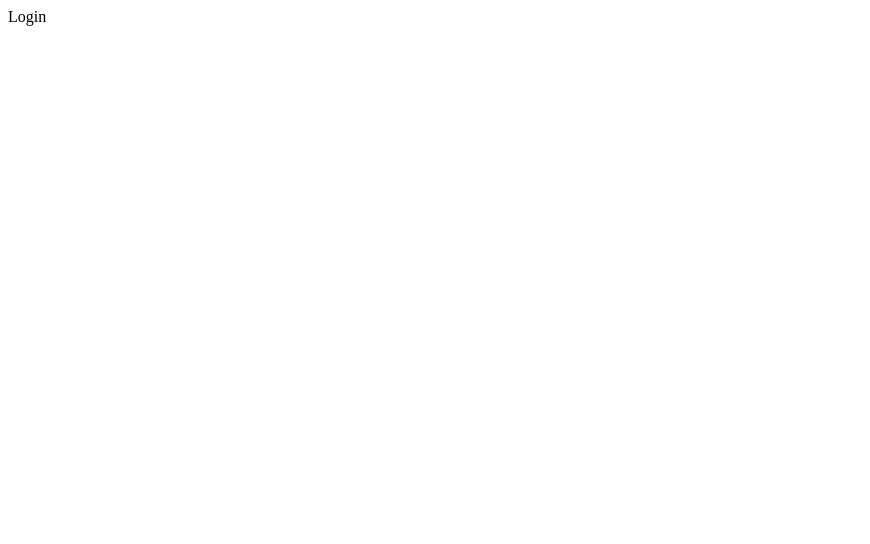
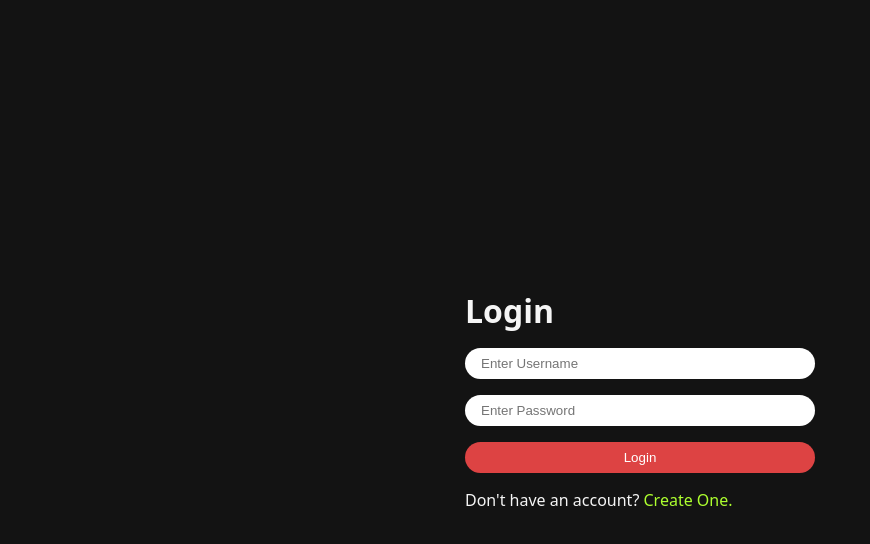
Before and after one commit to AnantKumarSingh26/C-Backend-Frontend, a React app in the folder Insta-14/Frontend/: page /login in a window 1280 px wide. Shown: the top 544 px of the page, without its empty margins (0-870 px from the left). Built offline with nearby package versions, Linux system fonts and the light colour scheme; the HTML template or start-up script is replaced by a standard one.

Commit message:
UI ready-> backend services for f2b com.

```diff
--- a/Insta-14/Frontend/package.json
+++ b/Insta-14/Frontend/package.json
@@ -12,7 +12,8 @@
   "dependencies": {
     "react": "^19.2.7",
     "react-dom": "^19.2.7",
-    "react-router": "^8.3.0"
+    "react-router": "^8.3.0",
+    "sass": "^1.101.7"
   },
   "devDependencies": {
     "@eslint/js": "^10.0.1",
--- a/Insta-14/Frontend/src/App.jsx
+++ b/Insta-14/Frontend/src/App.jsx
@@ -1,5 +1,8 @@
 import { RouterProvider } from "react-router"
 import { router } from "./App.Routes"
+import "./Features/shared/global.scss"
+
+
 function App() {
 
 
--- /dev/null
+++ b/Insta-14/Frontend/src/Features/auth/pages/Login.jsx
@@ -0,0 +1,27 @@
+import React from 'react'
+import "../style/form.scss"
+import { Link } from 'react-router'
+
+
+const Login = () => {
+
+  const handleSubmit = (e) => {
+    e.preventDefault()
+  }
+
+  return (
+    <main>
+      <div className="form-container">
+        <h1>Login</h1>
+        <form onSubmit={handleSubmit}>
+          <input type="text" name='username' placeholder='Enter Username'  id='username'/>
+          <input type="password" name='password' placeholder='Enter Password' id='password' />
+          <button className='button primary-button'>Login</button>
+        </form>
+        <p>Don't have an account? <Link to="/register">Create One.</Link></p>
+      </div>
+    </main>
+  )
+}
+
+export default Login
--- /dev/null
+++ b/Insta-14/Frontend/src/Features/auth/pages/Register.jsx
@@ -0,0 +1,25 @@
+import React from 'react'
+import { Link } from 'react-router'
+
+const Register = () => {
+  const handleSubmit = (e) => {
+    e.preventDefault()
+  }
+
+  return (
+    <main>
+      <div className="form-container">
+        <h1>Register</h1>
+        <form onSubmit={handleSubmit}>
+          <input required type="text" name='username' id='username' placeholder='Enter Username' />
+          <input required type="email" id='email' name='email' placeholder='Enter Email' />
+          <input required type="password" name='password' id='password' placeholder='Enter Password' />
+          <button className='button primary-button'>Register</button>
+        </form>
+        <p>Already have an account? <Link to="/login">Sign in.</Link></p>
+      </div>
+    </main>
+  )
+}
+
+export default Register
--- /dev/null
+++ b/Insta-14/Frontend/src/Features/auth/style/form.scss
@@ -0,0 +1,26 @@
+@mixin flex-column($gap: 0rem) {
+  display: flex;
+  flex-direction: column;
+  gap: $gap;
+}
+
+main {
+  min-height: 100vh;
+  width: 100%;
+  display: flex;
+  align-items: center;
+  justify-content: center;
+  .form-container {
+    @include flex-column(1rem);
+  }
+  form {
+    min-width: 350px;
+    @include flex-column(1rem);
+    input{
+        border: none;
+        outline: none;
+        padding:0.5rem 1rem ;
+        border-radius: 1rem;
+    }
+  }
+}
--- a/Insta-14/Frontend/src/Features/pages/Login.jsx
+++ /dev/null
@@ -1,9 +0,0 @@
-import React from 'react'
-
-const Login = () => {
-  return (
-    <div>Login</div>
-  )
-}
-
-export default Login
--- a/Insta-14/Frontend/src/Features/pages/Register.jsx
+++ /dev/null
@@ -1,9 +0,0 @@
-import React from 'react'
-
-const Register = () => {
-  return (
-    <div>Register</div>
-  )
-}
-
-export default Register
--- /dev/null
+++ b/Insta-14/Frontend/src/Features/shared/button.scss
@@ -0,0 +1,15 @@
+.button{
+    border: none;
+    outline: none;
+    padding: 0.5rem  1rem;
+    cursor: pointer;
+    border-radius: 1rem;
+    transition: all 0.3s ease-in-out;
+    &.primary-button{
+        background-color: rgb(221, 67, 67);
+        color: white;
+    }
+    &:active{
+        transform: scale(0.9);
+    }
+}
--- /dev/null
+++ b/Insta-14/Frontend/src/Features/shared/global.scss
@@ -0,0 +1,36 @@
+@use"./button.scss";
+
+
+* {
+  margin: 0;
+  padding: 0;
+  box-sizing: border-box;
+}
+
+html,
+body,
+#root {
+  background-color: #131313;
+  color: whitesmoke;
+  font-family:
+    system-ui,
+    -apple-system,
+    BlinkMacSystemFont,
+    "Segoe UI",
+    Roboto,
+    Oxygen,
+    Ubuntu,
+    Cantarell,
+    "Open Sans",
+    "Helvetica Neue",
+    sans-serif;
+  width: 100%;
+}
+a{
+    color: greenyellow;
+    text-decoration: none;
+    transition: all 0.2s ease-in-out;
+    &:hover{
+        color: rgb(221, 67, 67);
+    }
+}
--- a/Insta-14/Frontend/src/app.routes.jsx
+++ b/Insta-14/Frontend/src/app.routes.jsx
@@ -1,7 +1,7 @@
 import {createBrowserRouter} from 'react-router'
-import Login from './Features/pages/Login'
-import Register from './Features/pages/Register'
-import Home from './Features/pages/Home'
+import Login from './Features/auth/pages/Login'
+import Register from './Features/auth/pages/Register'
+import Home from './Features/auth/pages/Home'
 
 export const router = createBrowserRouter([
     {
```
Also changed, not shown: Insta-14/Frontend/src/Features/auth/pages/Home.jsx (renamed from Insta-14/Frontend/src/Features/pages/Home.jsx), Insta-14/Frontend/src/Features/auth/services/auth.api.js (added), 1 other file (tests, documents, lock files or other folders).
